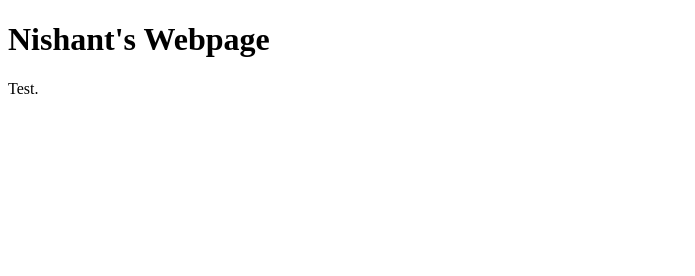
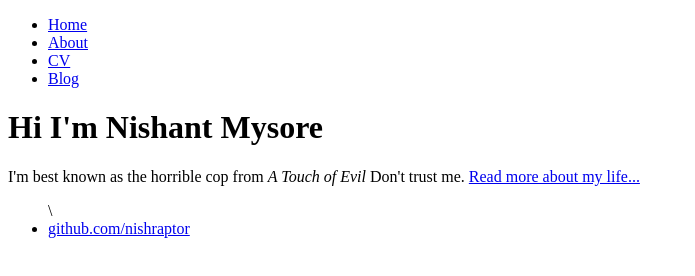
Before and after one commit to nishraptor/mygithubpage, a plain HTML site: page index.html in a window 1280 px wide. Shown: the whole page, without its empty margins (0-695 px from the left). Drawn offline with Linux system fonts and the light colour scheme.

Commit message:
Edited Index.html

```diff
--- a/index.html
+++ b/index.html
@@ -1,9 +1,27 @@
 <!DOCTYPE html>
 <html>
-<body>
-
-<h1>Nishant's Webpage</h1>
-<p>Test.</p>
-
-</body>
+	<head>
+		<title>Hank Quinlan, Horrible Cop</title>
+	</head>
+	<body>
+		<nav>
+    		<ul>
+        		<li><a href="/">Home</a></li>
+	        	<li><a href="/about">About</a></li>
+        		<li><a href="/cv">CV</a></li>
+        		<li><a href="/blog">Blog</a></li>
+    		</ul>
+		</nav>
+		<div class="container">
+    		<div class="blurb">
+        		<h1>Hi I'm Nishant Mysore</h1>
+				<p>I'm best known as the horrible cop from <em>A Touch of Evil</em> Don't trust me. <a href="/about">Read more about my life...</a></p>
+    		</div><!-- /.blurb -->
+		</div><!-- /.container -->
+		<footer>
+    		<ul>
+\        		<li><a href="https://github.com/nishraptor">github.com/nishraptor</a></li>
+			</ul>
+		</footer>
+	</body>
 </html>
```
